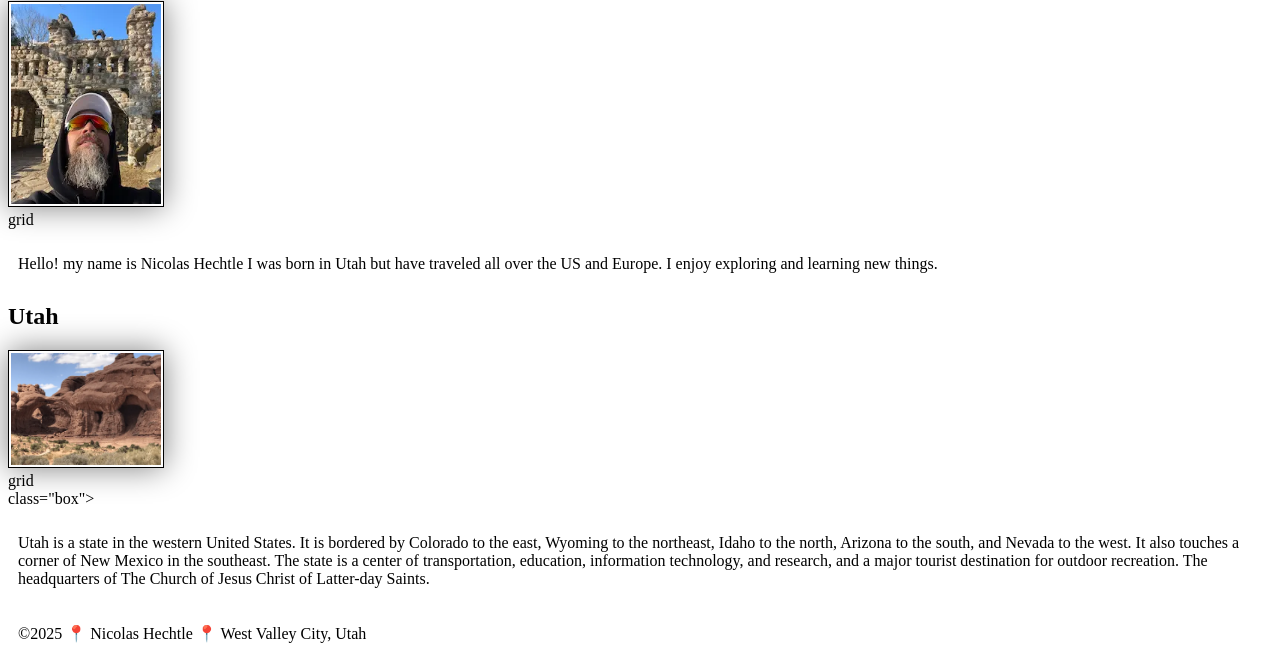
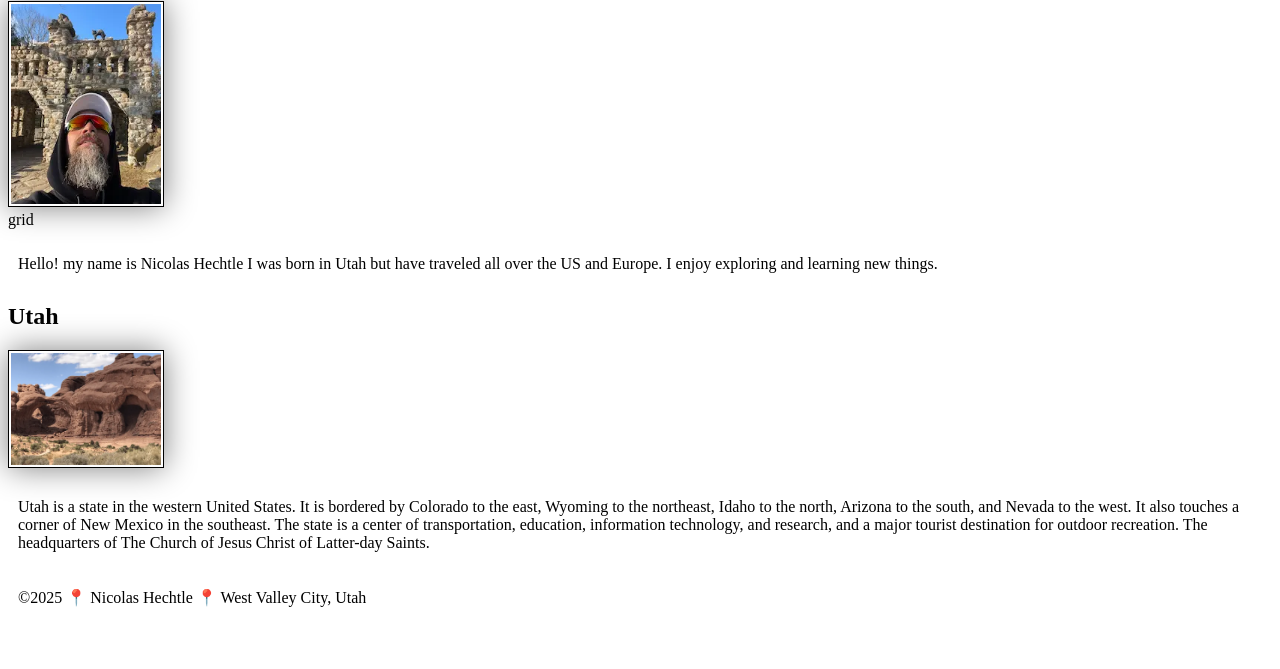
Before and after one commit to Poppagorgio/wdd130, a plain HTML site: page index.html in a window 1280 px wide. Shown: the part 223-892 px from the top of the page. After the commit the page ends 856 px from the top, so only its background shows below. Drawn offline with Linux system fonts and the light colour scheme.

Commit message:
+ commit 	modified:   index.html

```diff
--- a/index.html
+++ b/index.html
@@ -24,11 +24,10 @@
             </aside>
                 </div>
         </main>
-        <aside>
             <h2>Utah</h2>
             <img src="images/arch.webp" alt=" Utah landscape" width="700">
-            <div class="grid"> grid
-                <aside> class="box">
+            <div class="grid">
+                <aside class="box">
             <p>Utah is a state in the western United States. It is bordered by Colorado to the east, Wyoming to the northeast, Idaho to the north, Arizona to the south, and Nevada to the west. It also touches a corner of New Mexico in the southeast. The state is a center of transportation, education, information technology, and research, and a major tourist destination for outdoor recreation. The headquarters of The Church of Jesus Christ of Latter-day Saints.</p>
         </aside>
                 </div>
```
